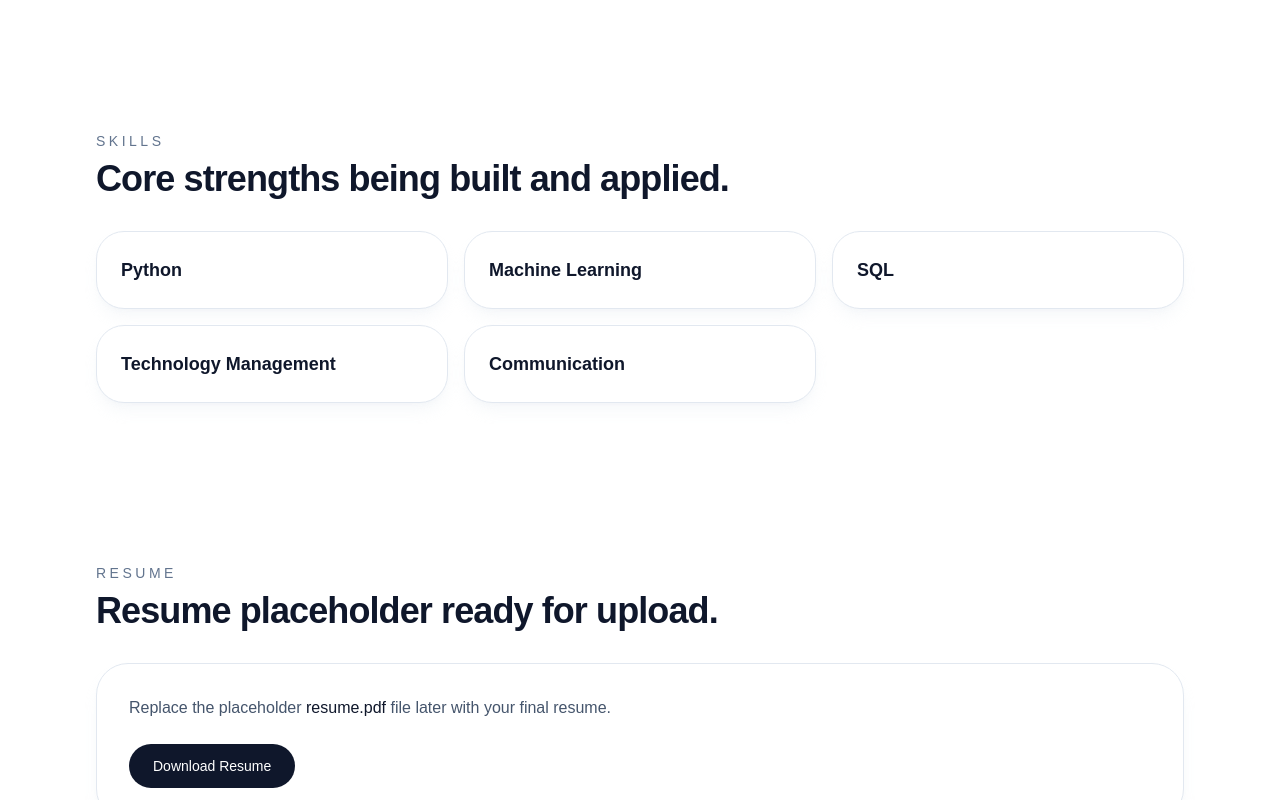
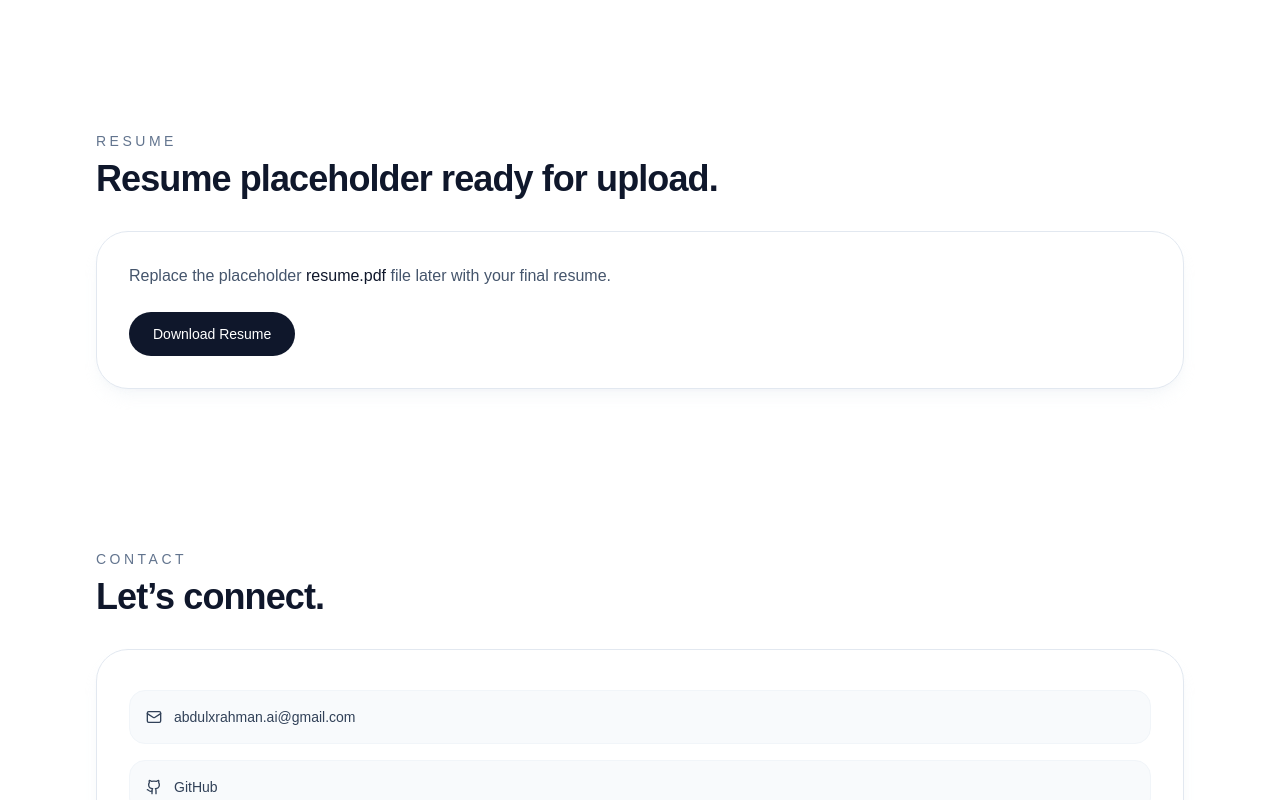
Before and after one commit to abdulxrahman-ai/abdulrahman, a Next.js app: page / in a window 1280 px wide. Shown: the part 1880-2680 px from the top of the page. Built offline with nearby package versions, Linux system fonts and the light colour scheme.

Commit message:
Update page.tsx

```diff
--- a/app/page.tsx
+++ b/app/page.tsx
@@ -373,16 +373,6 @@ export default function Page() {
           </div>
         </Section>
 
-        <Section id="skills" eyebrow="Skills" title="Core strengths being built and applied.">
-          <div className="grid gap-4 sm:grid-cols-2 lg:grid-cols-3">
-            {skills.map((skill) => (
-              <div key={skill} className="rounded-[1.75rem] border border-slate-200 bg-white p-6 shadow-lg shadow-slate-200/30">
-                <p className="text-lg font-semibold text-slate-900">{skill}</p>
-              </div>
-            ))}
-          </div>
-        </Section>
-
         <Section id="resume" eyebrow="Resume" title="Resume placeholder ready for upload.">
           <div className="rounded-[2rem] border border-slate-200 bg-white p-8 shadow-lg shadow-slate-200/30">
             <p className="max-w-2xl text-slate-600">
```
